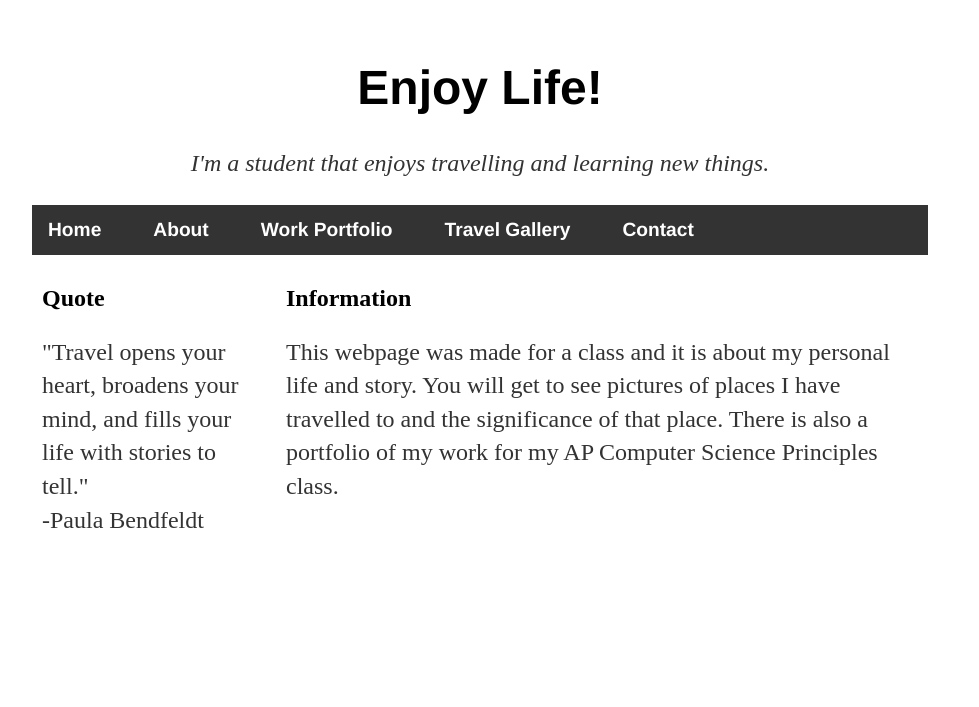
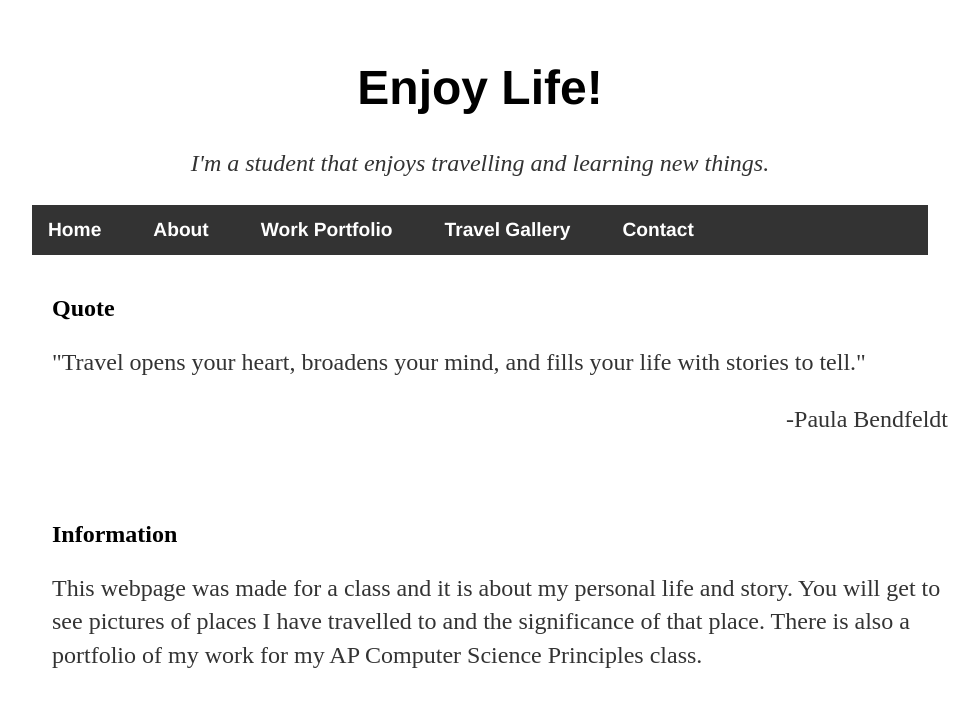
Before and after one commit to CNakano7/CNakano7.github.io, a Jekyll site: the page index.html, which Jekyll copies as it is, in a window 1280 px wide. Shown: the top 707 px of the page, without its empty margins (160-1139 px from the left). Built offline with Jekyll 4.4.1, drawn with Linux system fonts in a browser that asks for light colours.

Commit message:
Update index.html

```diff
--- a/index.html
+++ b/index.html
@@ -17,25 +17,26 @@
   <li style="font-size:120%;"><a class="active" href="/index.html">Home</a></li>
   <li style="font-size:120%;"><a href="/About/index.html">About</a></li>
   <li style="font-size:120%;"><a href="/Work Portfolio/index.html">Work Portfolio</a></li>
-  <li style="font-size:120%;"><a href="/Travel Gallery/index.html">Travel Gallery</a></li>
+  <li style="font-size:120%;"><a href="/travelgallery.html">Travel Gallery</a></li>
   <li style="font-size:120%"><a href="/Contact/index.html">Contact</a></li>
 </ul>
 </nav>
-		<style>
+
+  <style>
 
        .column {
   float: left;
-  padding: 10px;
+  padding: 20px;
 }
 
 /* Left column */
 .column.side {
-  width: 25%;
+  width: 100%;
 }
 
 /* Middle column */
 .column.middle {
-  width: 70%;
+  width: 100%;
 }
 
 /* Clear floats after the columns */
@@ -58,7 +59,8 @@
 <div class="row">
   <div class="column side">
     <h2>Quote</h2>
-    <p>"Travel opens your heart, broadens your mind, and fills your life with stories to tell."<br>-Paula Bendfeldt</p>
+      <p>"Travel opens your heart, broadens your mind, and fills your life with stories to tell."</p>
+    <p style=text-align:right>-Paula Bendfeldt</p>
   </div>
 
   <div class="column middle">
```
